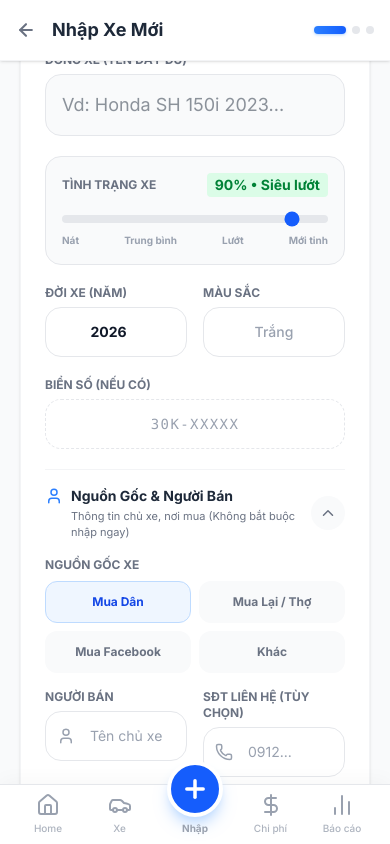
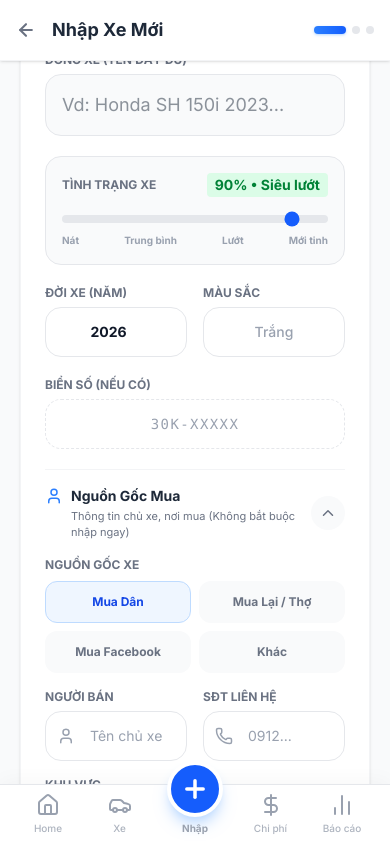
Before and after one commit to macxuanhoa/carem, a Next.js app: page /cars/new in a window 390 px wide. Both pictures are taken after a click on the button 195 px from the left and 1055 px from the top of the page. Shown: the part 542-1386 px from the top of the page. Built offline with nearby package versions, Linux system fonts and the light colour scheme.

Commit message:
Update car origin and phone labels

```diff
--- a/app/cars/new/page.tsx
+++ b/app/cars/new/page.tsx
@@ -518,7 +518,7 @@ export default function NewCarPage() {
                                 <div>
                                     <h3 className="text-sm font-bold text-gray-800 dark:text-white flex items-center">
                                         <User size={18} className="mr-2 text-blue-500" />
-                                        Nguồn Gốc & Người Bán
+                                        Nguồn Gốc Mua
                                     </h3>
                                     <p className="text-[11px] text-gray-500 dark:text-gray-400 mt-0.5 ml-6.5">
                                         Thông tin chủ xe, nơi mua (Không bắt buộc nhập ngay)
@@ -581,7 +581,7 @@ export default function NewCarPage() {
                                                     </div>
                                                 </div>
                                                 <div>
-                                                    <label className="text-xs font-bold text-gray-500 dark:text-gray-400 uppercase block mb-1.5">SĐT Liên Hệ (Tùy chọn)</label>
+                                                    <label className="text-xs font-bold text-gray-500 dark:text-gray-400 uppercase block mb-1.5">SĐT Liên Hệ</label>
                                                     <div className="relative group">
                                                         <Phone size={18} className="absolute left-3 top-1/2 -translate-y-1/2 text-gray-400 dark:text-gray-500 group-focus-within:text-blue-500 transition-colors"/>
                                                         <input
```
